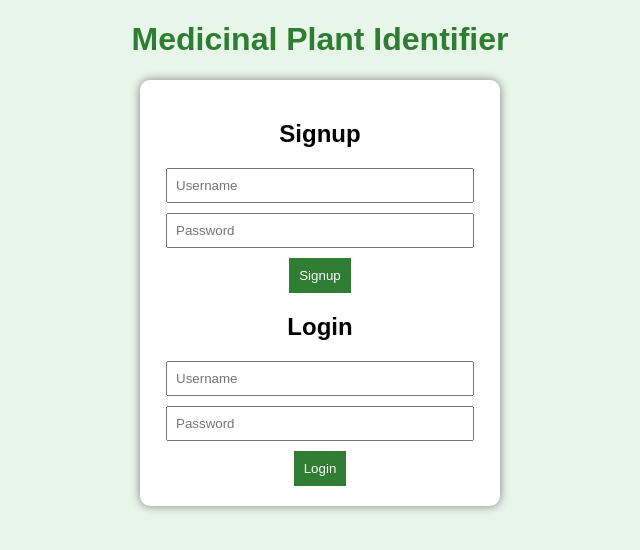
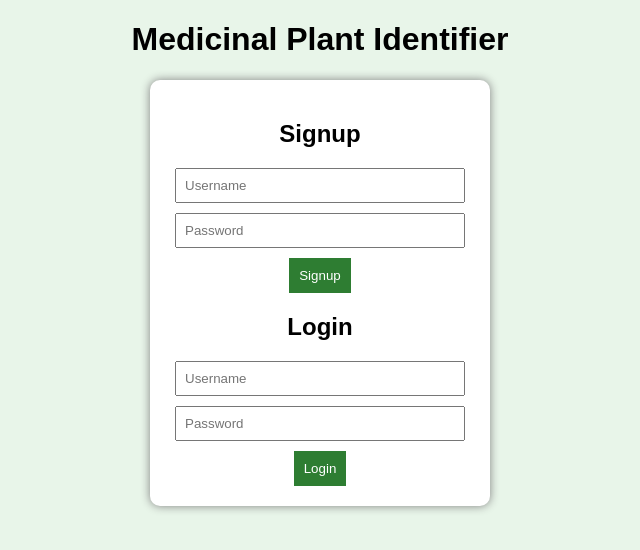
Before and after one commit to ABAY2006/frontend1, a plain HTML site: page index.html in a window 1280 px wide. Shown: the whole page, without its empty margins (320-960 px from the left). Drawn offline with Linux system fonts and the light colour scheme.

Commit message:
Refactor CSS styles for h1 and box elements
Adjust styles for h1 and box elements, and remove unnecessary styles.

```diff
--- a/style.css
+++ b/style.css
@@ -4,14 +4,10 @@ background:#e8f5e9;
 text-align:center;
 }
 
-h1{
-color:#2e7d32;
-}
-
 .box{
 background:white;
-width:320px;
-margin:20px auto;
+width:300px;
+margin:auto;
 padding:20px;
 border-radius:10px;
 box-shadow:0 0 10px gray;
@@ -31,7 +27,3 @@ border:none;
 padding:10px;
 cursor:pointer;
 }
-
-#result{
-margin-top:20px;
-}
```
